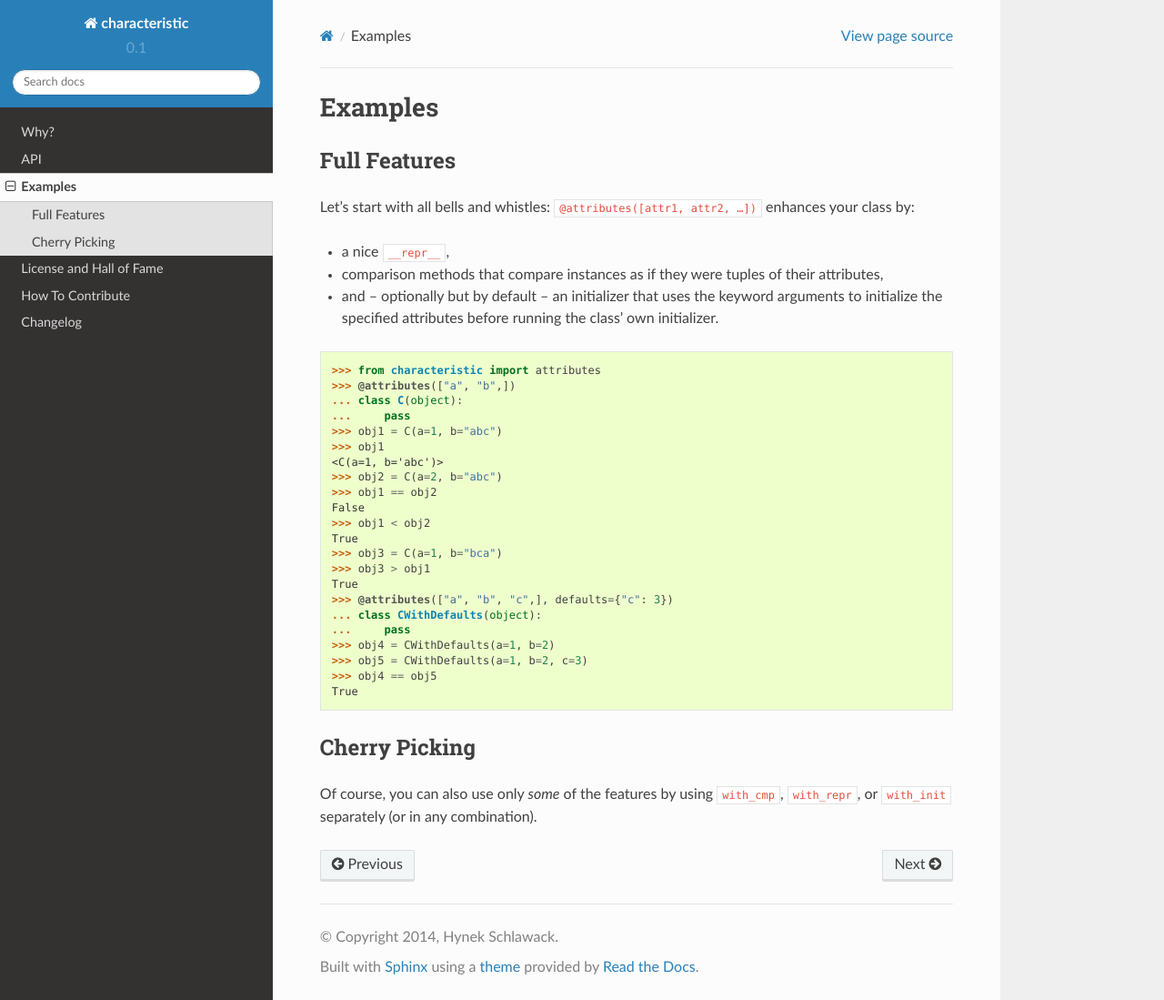
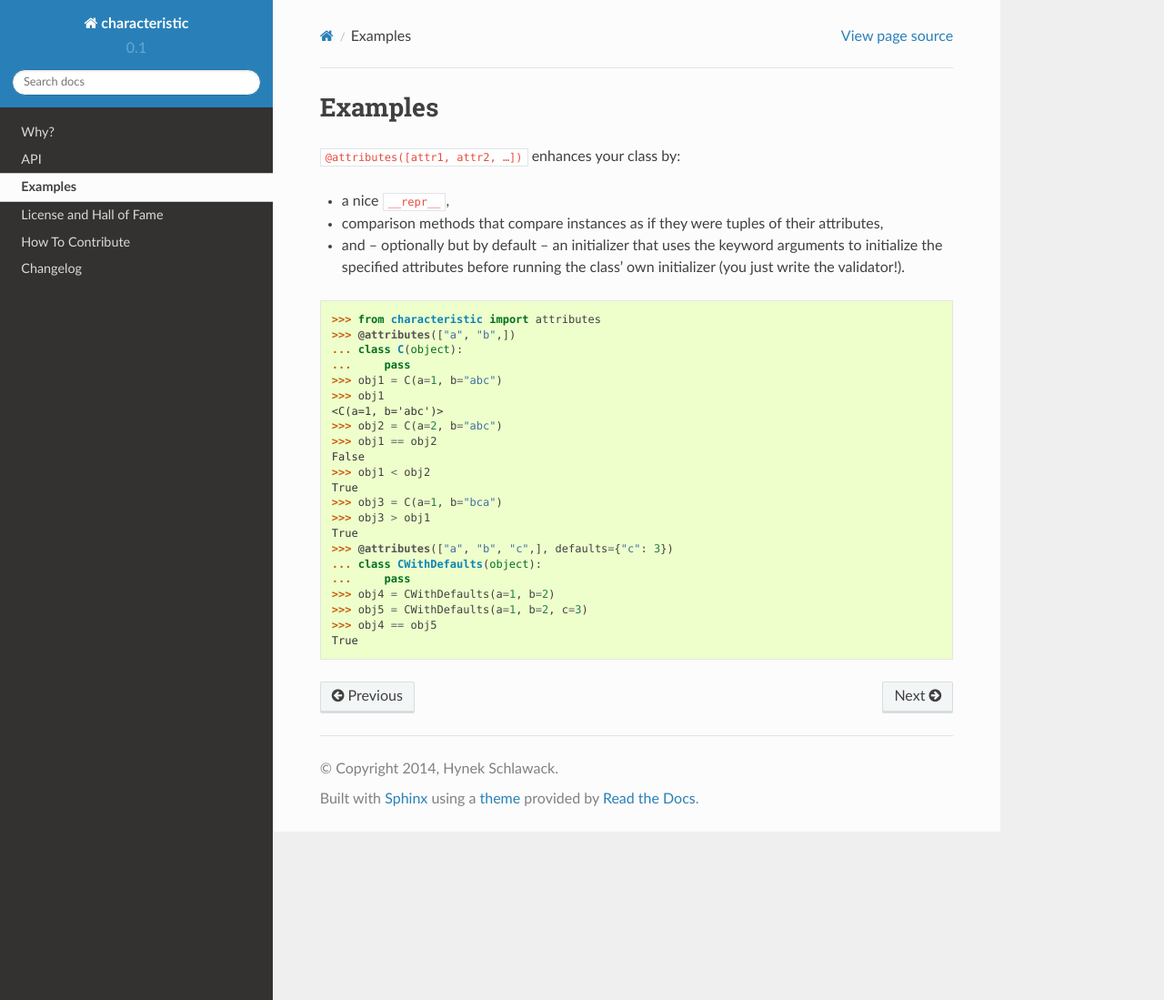
Before and after one commit to ionelmc/python-fields, a Sphinx documentation site: the page built from docs/examples.rst, in a window 1280 px wide and 1099 px high. Shown: the whole window at 91% size. Built offline with Sphinx 7.4.7 and the Read the Docs theme 2.0.0, drawn with Linux system fonts in a browser that asks for light colours.

Commit message:
Wordsmith examples a bit

```diff
--- a/docs/examples.rst
+++ b/docs/examples.rst
@@ -4,16 +4,14 @@ Examples
 ========
 
 
-Full Features
--------------
-
-Let’s start with all bells and whistles: ``@attributes([attr1, attr2, …])`` enhances your class by:
+``@attributes([attr1, attr2, …])`` enhances your class by:
 
 - a nice ``__repr__``,
 - comparison methods that compare instances as if they were tuples of their attributes,
-- and – optionally but by default – an initializer that uses the keyword arguments to initialize the specified attributes before running the class’ own initializer.
+- and – optionally but by default – an initializer that uses the keyword arguments to initialize the specified attributes before running the class’ own initializer (you just write the validator!).
 
-::
+
+.. doctest::
 
    >>> from characteristic import attributes
    >>> @attributes(["a", "b",])
@@ -37,11 +35,3 @@ Let’s start with all bells and whistles: ``@attributes([attr1, attr2, …])``
    >>> obj5 = CWithDefaults(a=1, b=2, c=3)
    >>> obj4 == obj5
    True
-
-
-
-
-Cherry Picking
---------------
-
-Of course, you can also use only *some* of the features by using ``with_cmp``, ``with_repr``, or ``with_init`` separately (or in any combination).
```
